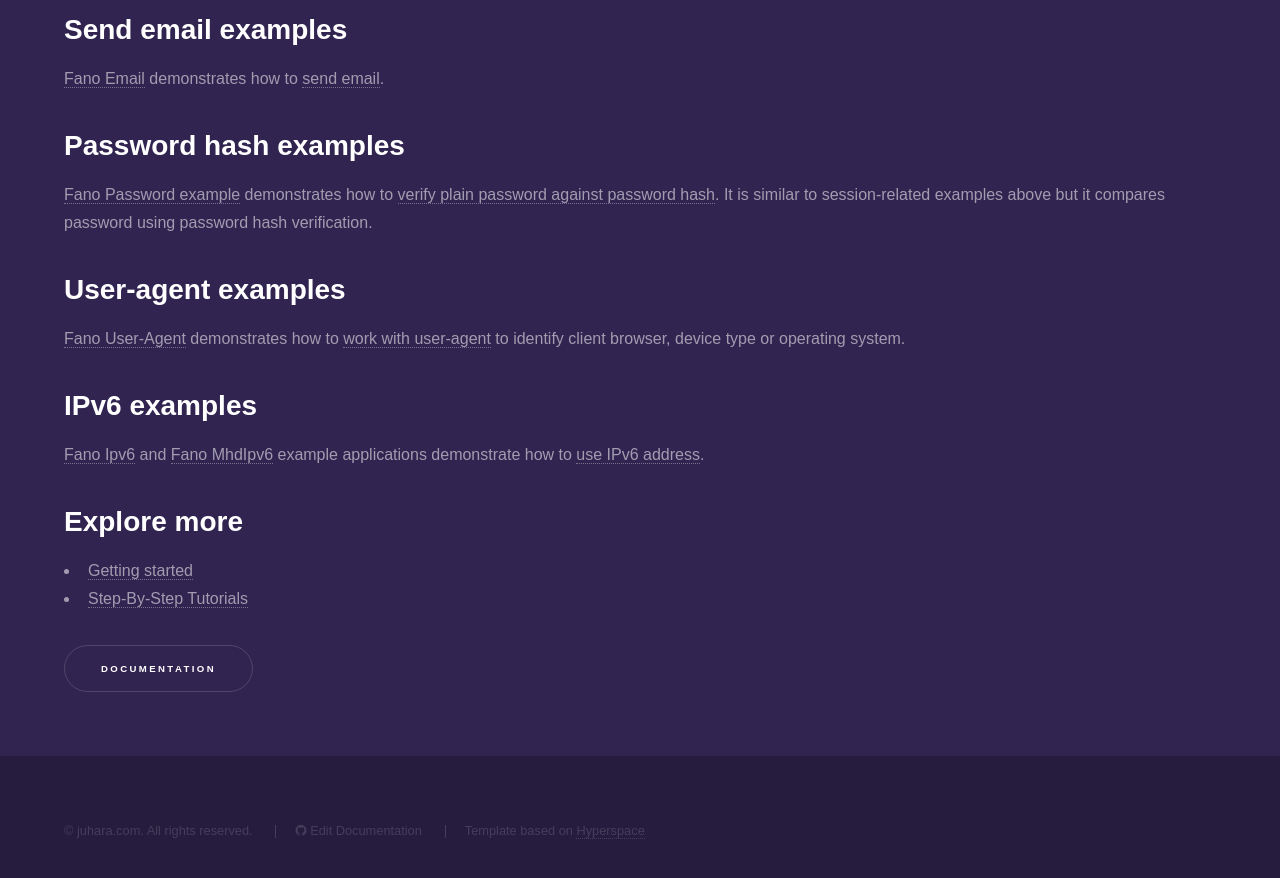
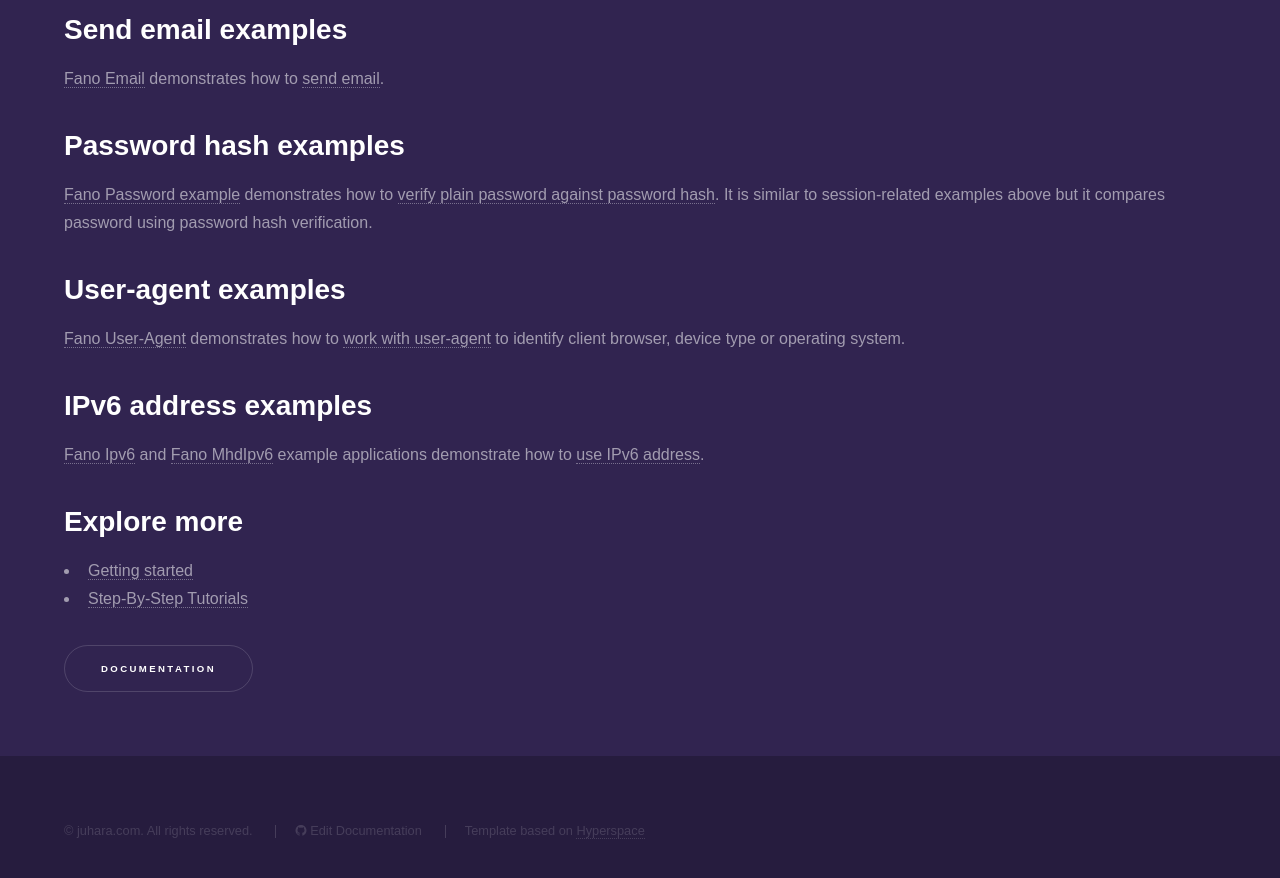
Before and after one commit to fanoframework/fanoframework.github.io, a Jekyll site: the page built from examples/index.md, in a window 1280 px wide and 900 px high, scrolled down 2769 px. Shown: the top 878 px of the window. Built offline with Jekyll 4.4.1, drawn with Linux system fonts in a browser that asks for light colours; our own code applies the rules of GitHub Pages for plain Markdown files.

Commit message:
add reference to IPv6 examples

```diff
--- a/examples/index.md
+++ b/examples/index.md
@@ -104,7 +104,7 @@
 
 [Fano User-Agent](https://github.com/fanoframework/fano-user-agent) demonstrates how to [work with user-agent](/utilities/identifying-client-user-agent) to identify client browser, device type or operating system.
 
-## IPv6 examples
+## IPv6 address examples
 
 [Fano Ipv6](https://github.com/fanoframework/fano-ipv6) and [Fano MhdIpv6](https://github.com/fanoframework/fano-mhdipv6) example applications demonstrate how to [use IPv6 address](/working-with-application#use-ipv6-address).
 
```
